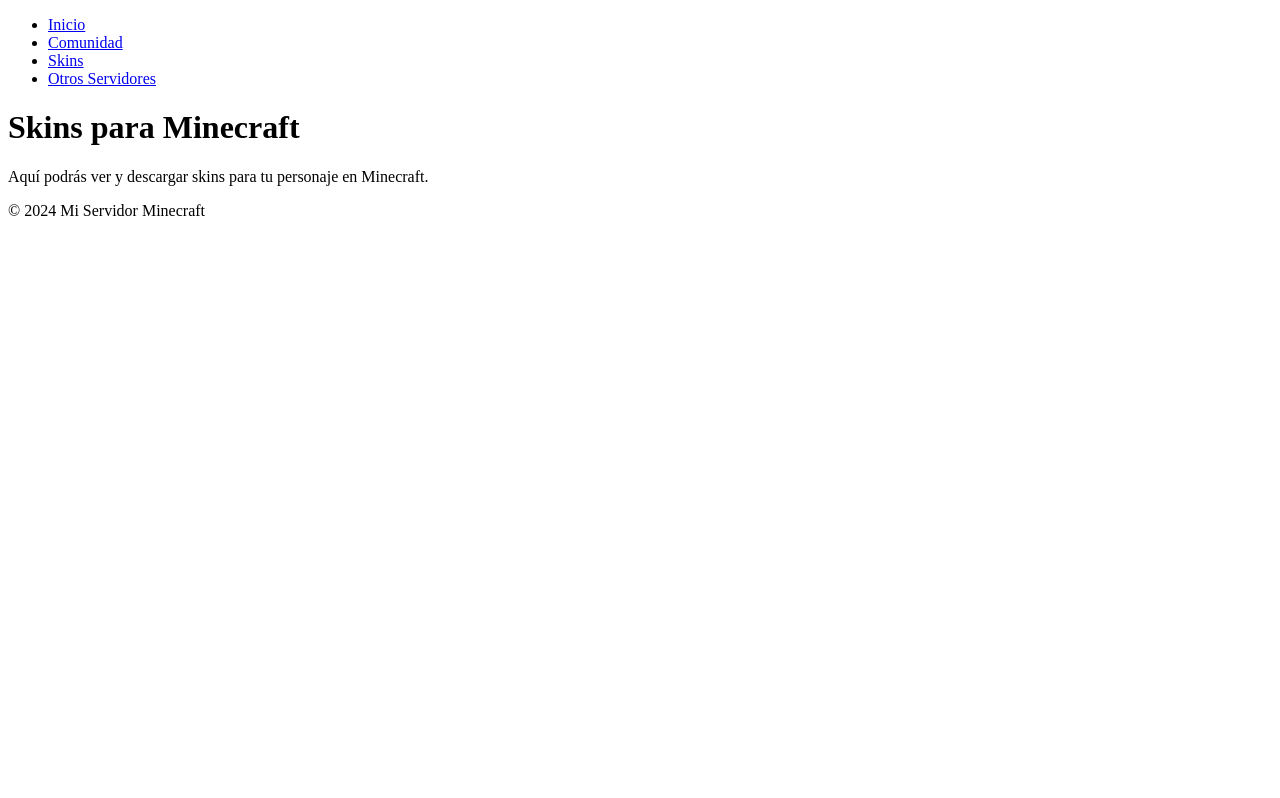
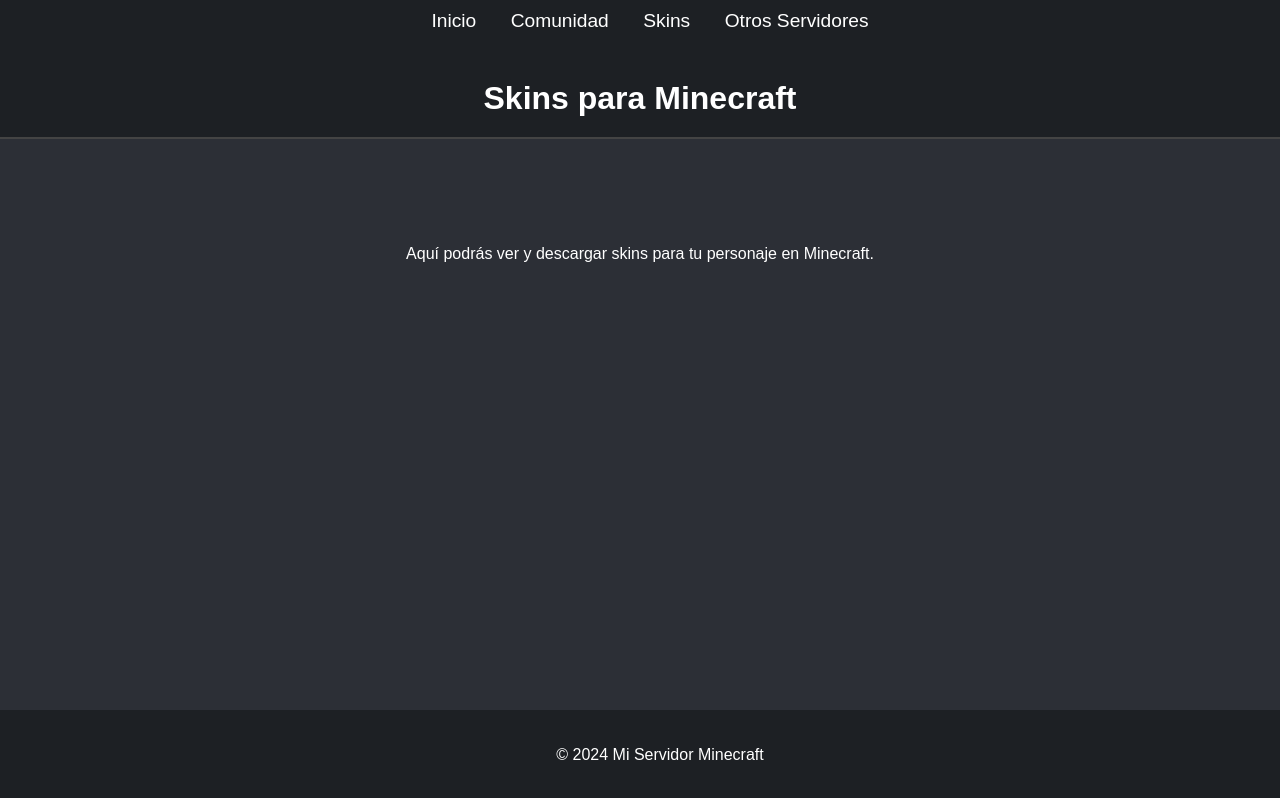
Before and after one commit to Punks-Root/Webpage, a plain HTML site: page skins.html in a window 1280 px wide. Drawn offline with Linux system fonts and the light colour scheme.

Commit message:
Update skins.html

```diff
--- a/skins.html
+++ b/skins.html
@@ -5,6 +5,7 @@
     <meta name="viewport" content="width=device-width, initial-scale=1.0">
     <title>Skins - Servidor Minecraft</title>
     <link rel="stylesheet" href="css/styles-skins.css">
+    <link rel="stylesheet" href="css/global-styles.css">
 </head>
 <body>
 
```
